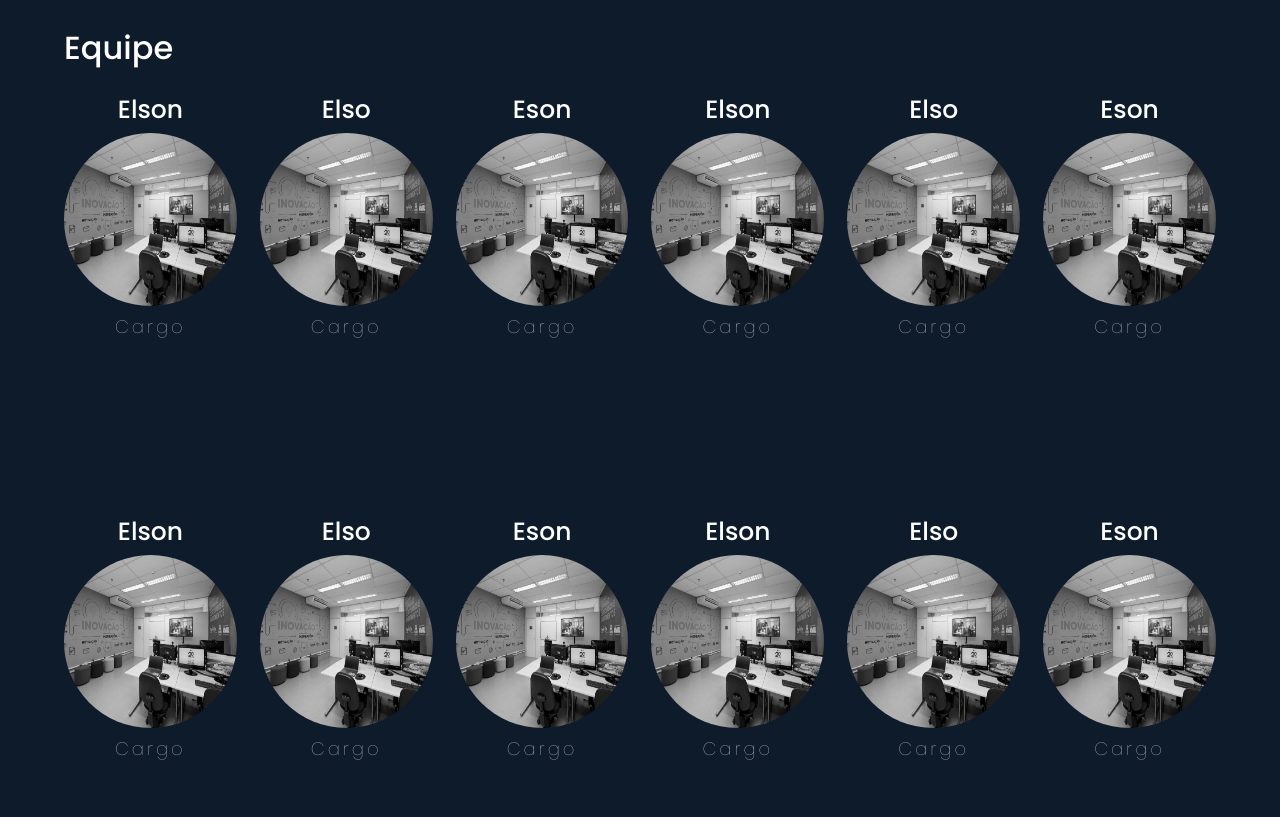
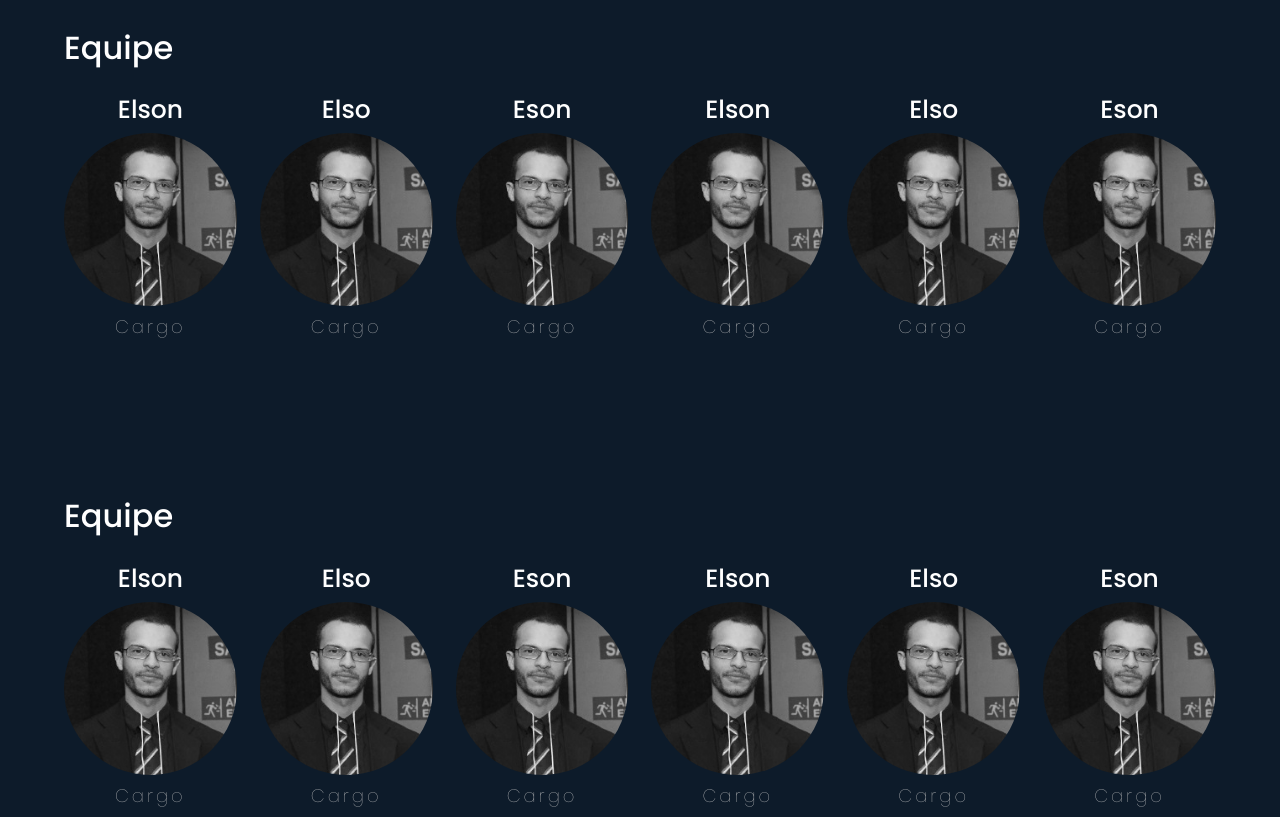
Before and after one commit to otaldovitin/landing-page, a plain HTML site: page LandingPageV2/index.html in a window 1280 px wide. Shown: the part 2140-2957 px from the top of the page. Drawn offline with nearby package versions, Linux system fonts and the light colour scheme.

Commit message:
Mudanças para a foto do Elson

```diff
--- a/LandingPageV2/index.html
+++ b/LandingPageV2/index.html
@@ -152,40 +152,40 @@
             <div class="profiles">
                 <div class="profile">
                     <h3 class="user-name">Elson</h3>
-                    <img src="images/1.png" alt=""  class="profile-img">
+                    <img src="images/Elson Costa Gomes.jpg" alt=""  class="profile-img">
 
                     <h5>Cargo</h5>
 
                 </div>
                 <div class="profile">
                     <h3 class="user-name">Elso</h3>
-                    <img src="images/1.png" alt=""  class="profile-img">
+                    <img src="images/Elson Costa Gomes.jpg" alt=""  class="profile-img">
                     <h5>Cargo</h5>
 
                 </div>
                 <div class="profile">
                     <h3 class="user-name">Eson</h3>
-                    <img src="images/1.png" alt=""  class="profile-img">
+                    <img src="images/Elson Costa Gomes.jpg" alt=""  class="profile-img">
 
                     <h5>Cargo</h5>
 
                 </div>
                 <div class="profile">
                     <h3 class="user-name">Elson</h3>
-                    <img src="images/1.png" alt=""  class="profile-img">
+                    <img src="images/Elson Costa Gomes.jpg" alt=""  class="profile-img">
 
                     <h5>Cargo</h5>
 
                 </div>
                 <div class="profile">
                     <h3 class="user-name">Elso</h3>
-                    <img src="images/1.png" alt=""  class="profile-img">
+                    <img src="images/Elson Costa Gomes.jpg" alt=""  class="profile-img">
                     <h5>Cargo</h5>
 
                 </div>
                 <div class="profile">
                     <h3 class="user-name">Eson</h3>
-                    <img src="images/1.png" alt=""  class="profile-img">
+                    <img src="images/Elson Costa Gomes.jpg" alt=""  class="profile-img">
 
                     <h5>Cargo</h5>
 
@@ -196,51 +196,50 @@
         </div>
         <br>
         <div class="container-team">
+            <h2>Equipe</h2>
             <div class="profiles">
                 <div class="profile">
                     <h3 class="user-name">Elson</h3>
-                    <img src="images/1.png" alt=""  class="profile-img">
+                    <img src="images/Elson Costa Gomes.jpg" alt=""  class="profile-img">
 
                     <h5>Cargo</h5>
 
                 </div>
                 <div class="profile">
                     <h3 class="user-name">Elso</h3>
-                    <img src="images/1.png" alt=""  class="profile-img">
+                    <img src="images/Elson Costa Gomes.jpg" alt=""  class="profile-img">
                     <h5>Cargo</h5>
 
                 </div>
                 <div class="profile">
                     <h3 class="user-name">Eson</h3>
-                    <img src="images/1.png" alt=""  class="profile-img">
+                    <img src="images/Elson Costa Gomes.jpg" alt=""  class="profile-img">
 
                     <h5>Cargo</h5>
 
                 </div>
                 <div class="profile">
                     <h3 class="user-name">Elson</h3>
-                    <img src="images/1.png" alt=""  class="profile-img">
+                    <img src="images/Elson Costa Gomes.jpg" alt=""  class="profile-img">
 
                     <h5>Cargo</h5>
 
                 </div>
                 <div class="profile">
                     <h3 class="user-name">Elso</h3>
-                    <img src="images/1.png" alt=""  class="profile-img">
+                    <img src="images/Elson Costa Gomes.jpg" alt=""  class="profile-img">
                     <h5>Cargo</h5>
 
                 </div>
                 <div class="profile">
                     <h3 class="user-name">Eson</h3>
-                    <img src="images/1.png" alt=""  class="profile-img">
+                    <img src="images/Elson Costa Gomes.jpg" alt=""  class="profile-img">
 
                     <h5>Cargo</h5>
 
                 </div>
 
             </div>
-
-        </div>
     </section>
 
     <section>
```
